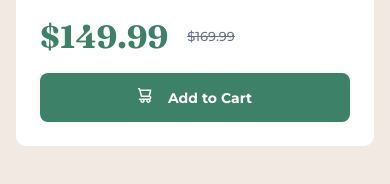
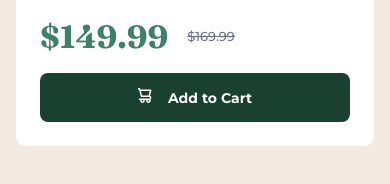
Before and after one commit to JairRaid/product-preview-card, a plain HTML site: page index.html in a window 390 px wide. In both pictures the pointer is over the button "Add to Cart". Shown: the part 578-762 px from the top of the page. Drawn offline with Linux system fonts and the light colour scheme.

Commit message:
Update styles.css

```diff
--- a/styles.css
+++ b/styles.css
@@ -102,6 +102,10 @@ body {
     width: 100%;
     box-sizing: border-box;
   }
+  .button-wraper button:hover {
+    background-color: #1A4032;
+    cursor: pointer;
+  }
   .button-wraper img {
     width: 14.39px;
     margin-right: 11.61px;
```
